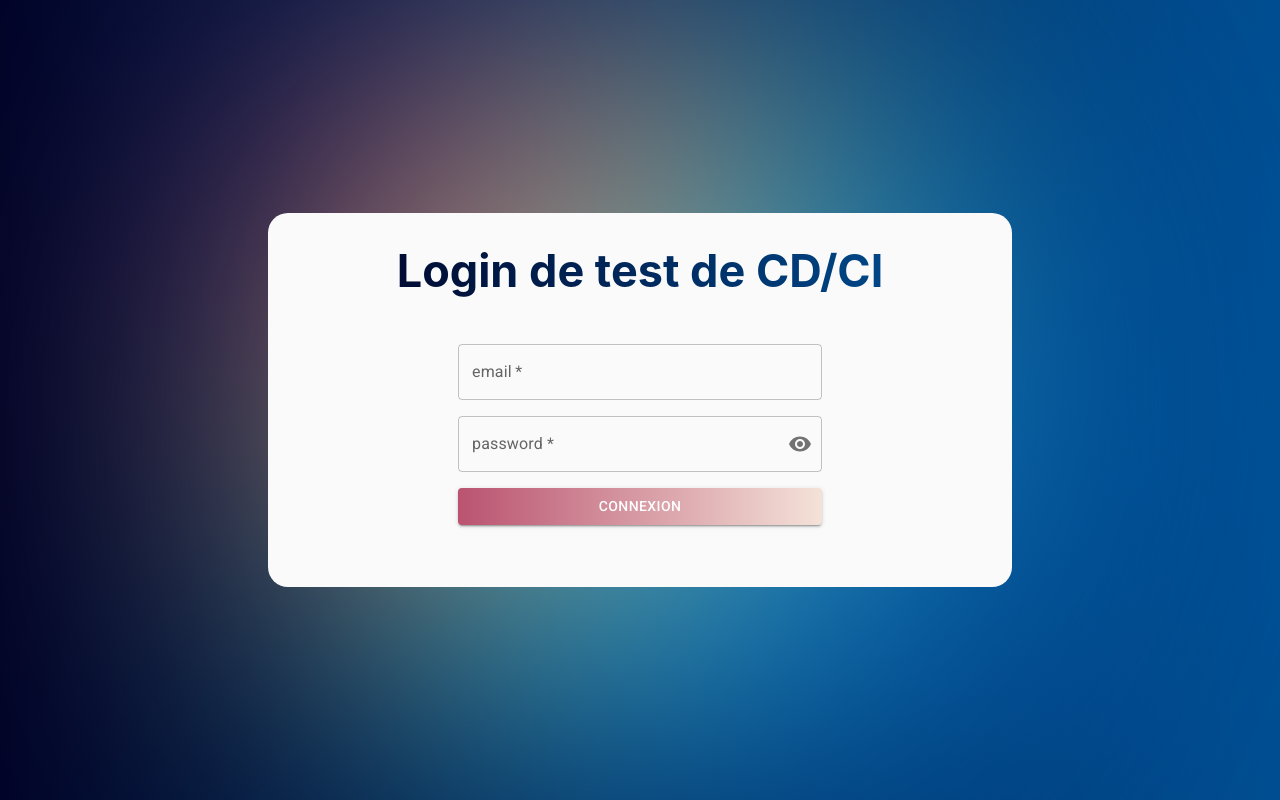
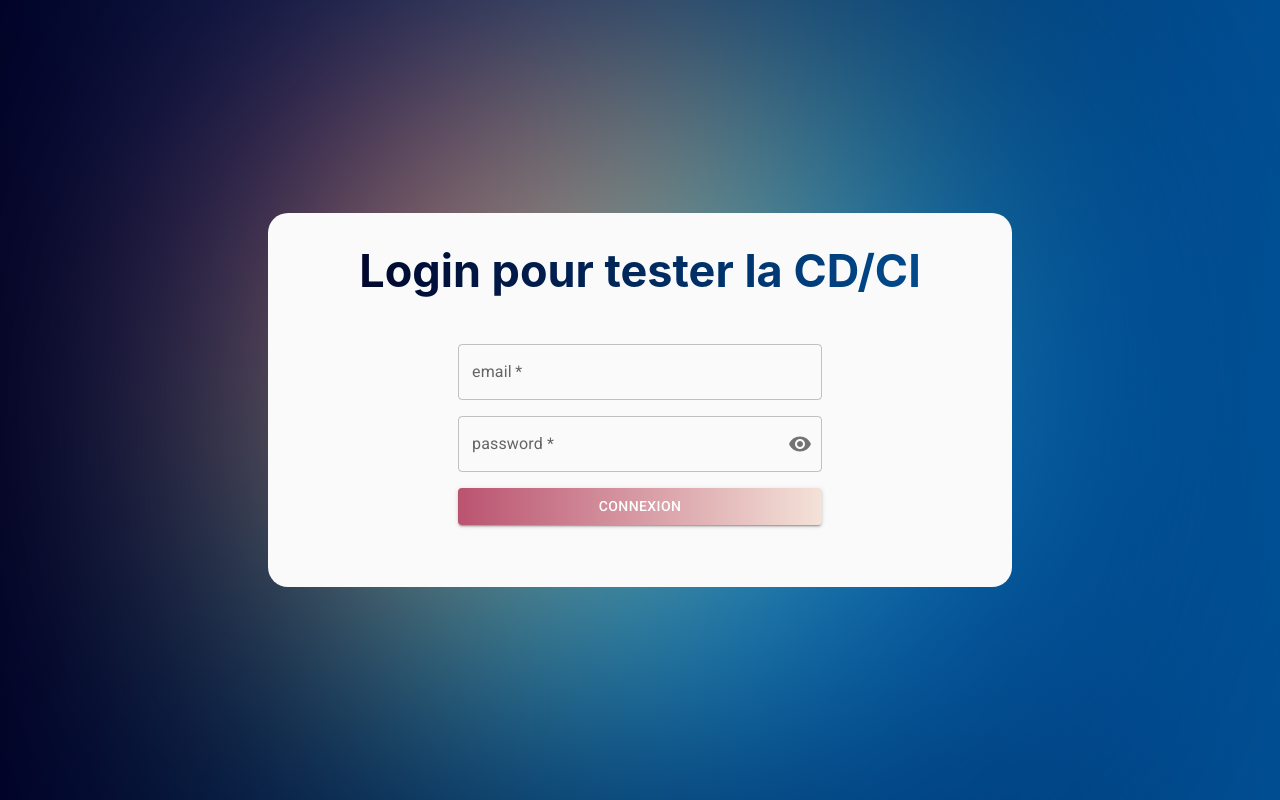
Before and after one commit to Oceane-Kolau/2104-wns-paris-agowork-front, a React (Create React App) app: page /connexion in a window 1280 px wide. Built offline with nearby package versions, Linux system fonts and the light colour scheme; no server answers.

Commit message:
update to retest CI/CD

```diff
--- a/src/pages/public/login.tsx
+++ b/src/pages/public/login.tsx
@@ -66,7 +66,7 @@ export default function Login(): JSX.Element {
       <ColoredContainer />
       <LoginCard>
         <CardContent>
-          <Title>Login de test de CD/CI</Title>
+          <Title>Login pour tester la CD/CI</Title>
           {loading && errorHidden ? (
             <Loading />
           ) : (
```
